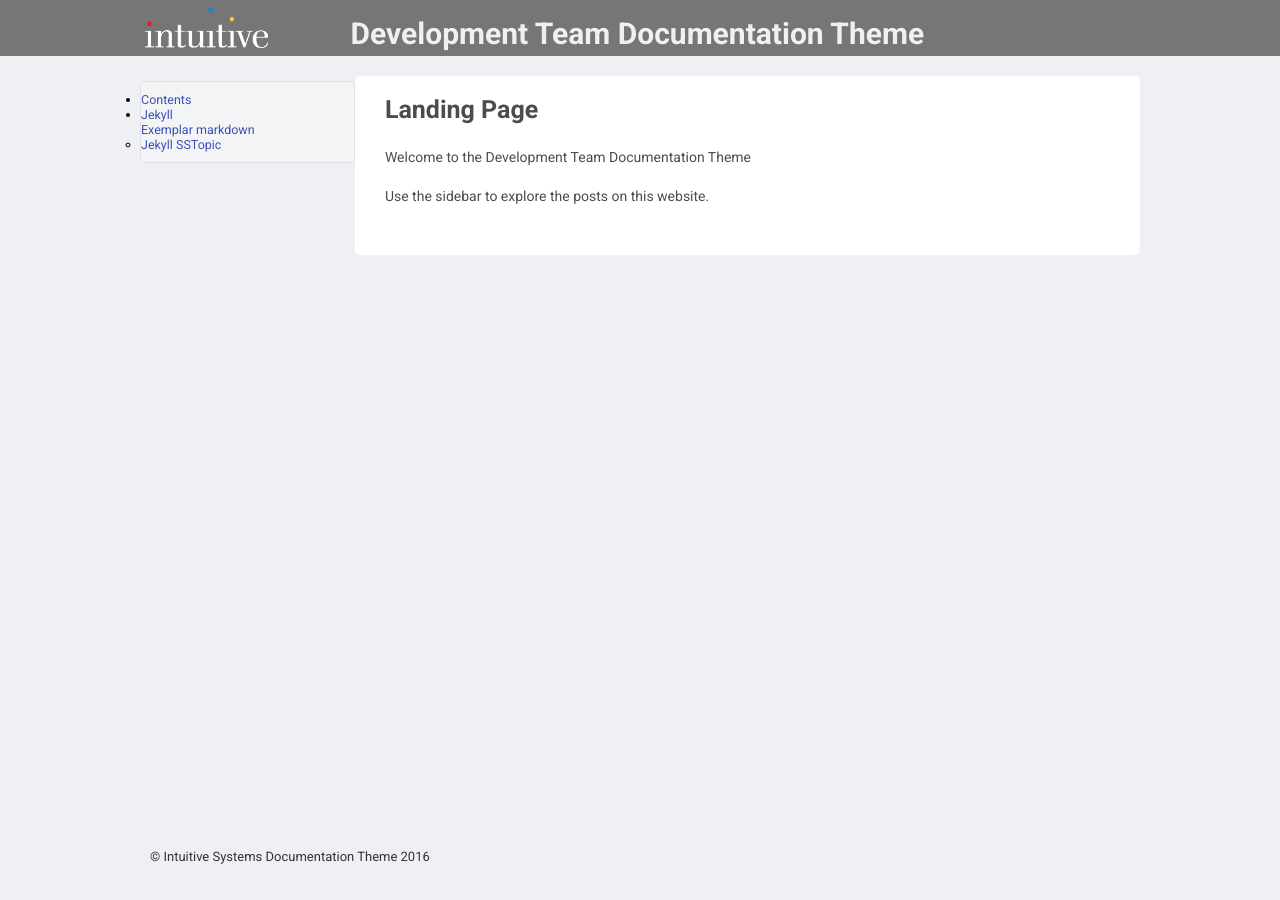
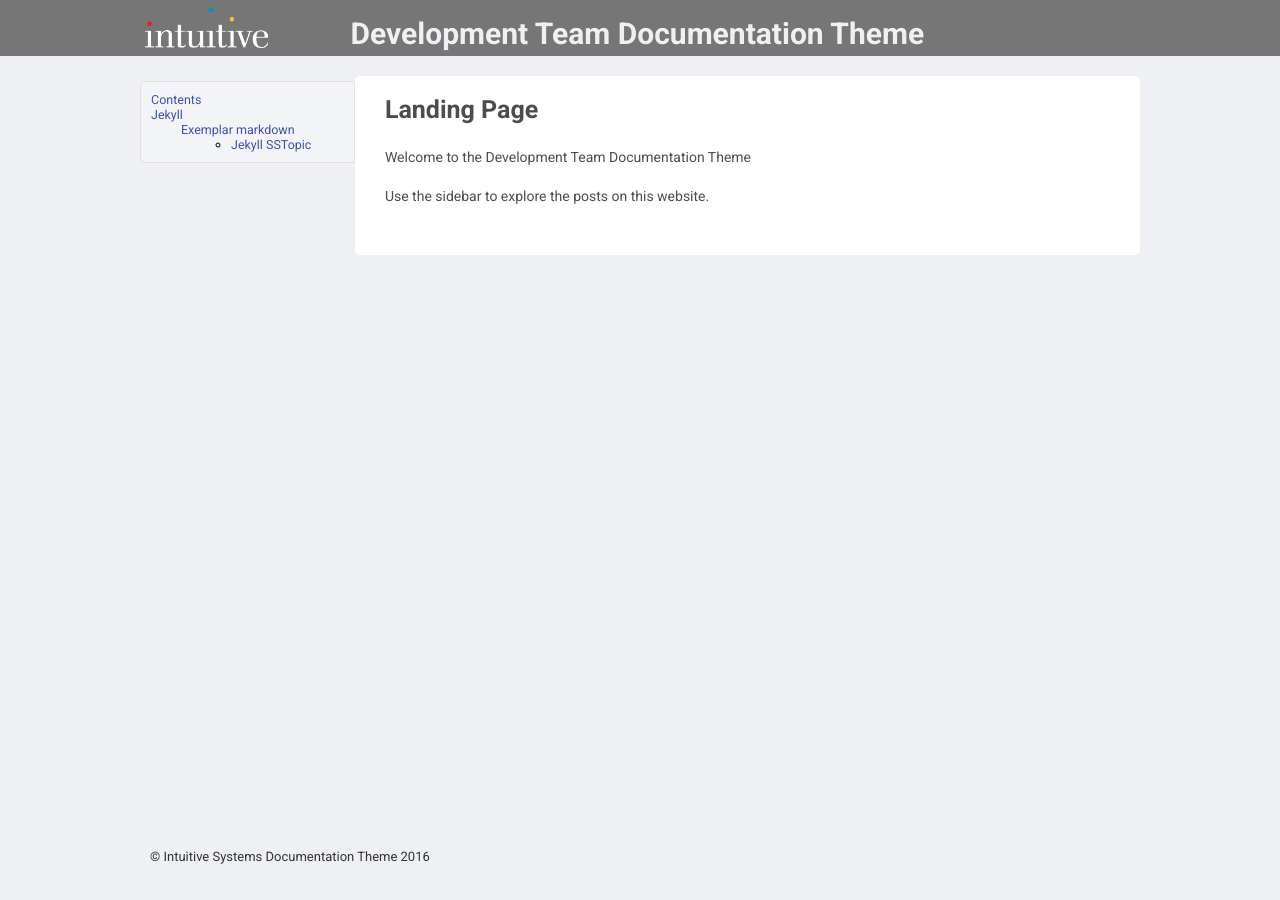
Before and after one commit to intuitivedocs/DocumentationSiteThemes, a Jekyll site: the page built from index.markdown, in a window 1280 px wide. Built offline with Jekyll 4.4.1, drawn with Linux system fonts in a browser that asks for light colours.

Commit message:
sidebar styling

```diff
--- a/_sass/components/_sidebar.scss
+++ b/_sass/components/_sidebar.scss
@@ -29,6 +29,27 @@
 				border-top-left-radius:0.5rem;
 				border-bottom-left-radius:0.5rem;
 				padding:1rem 0;
+				list-style:none;
+
+				li {
+				margin-left:1rem;
+
+					ul {
+					margin-left:3rem;
+
+					li {
+					margin-left:5rem;
+					}
+
+					}
+
+				}
+
+
+
+
+
+
 
 				.sidebar-subpost {
 
```
